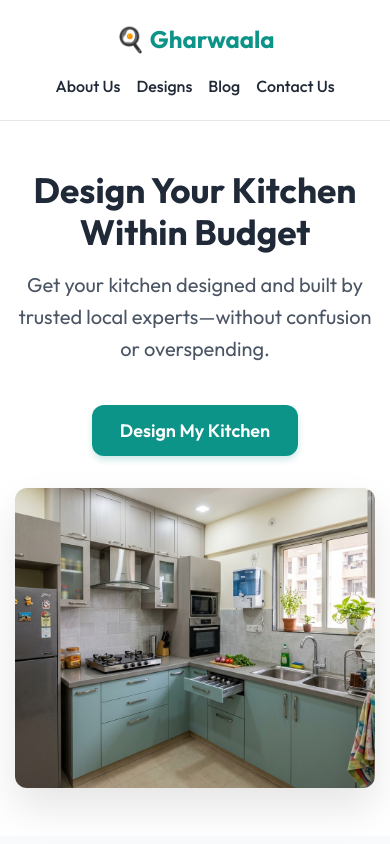
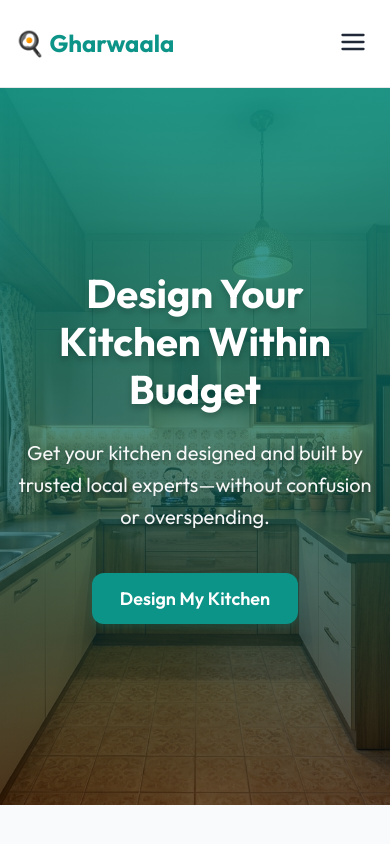
Before and after one commit to gharwaalahere/gharwaala, a website built with Vite: page index.html in a window 390 px wide. Shown: the top 844 px of the page. Built offline with nearby package versions, Linux system fonts and the light colour scheme; no server answers.

Commit message:
fixed navbar resposivity

```diff
--- a/index.html
+++ b/index.html
@@ -19,7 +19,10 @@
   <nav class="navbar">
     <div class="container nav-container">
       <a href="/" class="logo">🍳 Gharwaala</a>
-      <div class="nav-links">
+      <button class="menu-toggle" id="mobile-menu-btn" aria-label="Toggle navigation">
+        <svg viewBox="0 0 24 24" width="28" height="28" stroke="currentColor" stroke-width="2" fill="none" stroke-linecap="round" stroke-linejoin="round"><line x1="3" y1="12" x2="21" y2="12"></line><line x1="3" y1="6" x2="21" y2="6"></line><line x1="3" y1="18" x2="21" y2="18"></line></svg>
+      </button>
+      <div class="nav-links" id="nav-links">
         <a href="/about.html">About Us</a>
         <a href="/designs.html">Designs</a>
         <a href="/blog.html">Blog</a>
@@ -28,17 +31,14 @@
     </div>
   </nav>
 
-  <!-- 1. Hero Section -->
-  <header class="hero">
-    <div class="container hero-container">
-      <div class="hero-content">
+  <!-- 1. Full Width Hero Section -->
+  <header class="home-hero">
+    <div class="home-hero-overlay"></div>
+    <div class="container home-hero-container">
+      <div class="home-hero-content">
         <h1>Design Your Kitchen Within Budget</h1>
-        <p class="subtext">Get your kitchen designed and built by trusted local experts—without confusion or
-          overspending.</p>
+        <p class="subtext">Get your kitchen designed and built by trusted local experts—without confusion or overspending.</p>
         <button class="btn btn-primary cta-trigger">Design My Kitchen</button>
-      </div>
-      <div class="hero-media">
-        <img src="/hero_kitchen.png" alt="A clean, realistic modular kitchen" class="hero-img" loading="eager" />
       </div>
     </div>
   </header>
--- a/src/main.js
+++ b/src/main.js
@@ -13,7 +13,17 @@ if (supabaseUrl && supabaseAnonKey) {
 
 // Ensure DOM is fully loaded
 document.addEventListener('DOMContentLoaded', () => {
-  // 1. Modal Logic
+  // --- Mobile Menu Toggle ---
+  const mobileMenuBtn = document.getElementById('mobile-menu-btn');
+  const navLinks = document.getElementById('nav-links');
+
+  if(mobileMenuBtn && navLinks) {
+    mobileMenuBtn.addEventListener('click', () => {
+      navLinks.classList.toggle('active');
+    });
+  }
+
+  // --- Lead Form Modal Logic ---Logic
   const modal = document.getElementById('leadModal');
   const triggerBtns = document.querySelectorAll('.cta-trigger');
   const closeBtn = document.getElementById('closeModal');
--- a/src/style.css
+++ b/src/style.css
@@ -155,6 +155,50 @@
     object-fit: cover;
     height: 500px;
     width: 100%;
+  }
+
+  /* ================= Full Width Home Hero ================= */
+  .home-hero {
+    position: relative;
+    min-height: 85vh;
+    display: flex;
+    align-items: center;
+    background-image: url('/hero_kitchen_bg.png');
+    background-size: cover;
+    background-position: center;
+    background-repeat: no-repeat;
+  }
+
+  .home-hero-overlay {
+    position: absolute;
+    top: 0; left: 0; right: 0; bottom: 0;
+    background: linear-gradient(90deg, rgba(13, 148, 136, 0.95) 0%, rgba(13, 148, 136, 0.5) 50%, rgba(0,0,0,0.2) 100%);
+    z-index: 1;
+  }
+
+  .home-hero-container {
+    position: relative;
+    z-index: 2;
+    width: 100%;
+  }
+
+  .home-hero-content {
+    max-width: 650px;
+    color: #fff;
+  }
+
+  .home-hero-content h1 {
+    color: #fff;
+    margin-bottom: 1.5rem;
+    font-size: clamp(2.5rem, 6vw, 4.5rem);
+    text-shadow: 0 4px 6px rgba(0,0,0,0.2);
+  }
+
+  .home-hero-content .subtext {
+    font-size: 1.25rem;
+    margin-bottom: 2.5rem;
+    color: rgba(255, 255, 255, 0.95);
+    text-shadow: 0 2px 4px rgba(0,0,0,0.3);
   }
 
   /* ================= Trust Section ================= */
@@ -378,6 +422,16 @@
   .logo {
     text-decoration: none;
   }
+
+  .menu-toggle {
+    display: none; /* Hidden on desktop */
+    background: none;
+    border: none;
+    cursor: pointer;
+    color: var(--color-text);
+    padding: 0.5rem;
+  }
+
   .nav-links {
     display: flex;
     gap: 1.5rem;
@@ -438,6 +492,15 @@
       text-align: center !important;
     }
 
+    .home-hero-overlay {
+      background: linear-gradient(180deg, rgba(13, 148, 136, 0.9) 0%, rgba(0,0,0,0.5) 100%);
+    }
+
+    .home-hero-content {
+      text-align: center;
+      margin: 0 auto;
+    }
+
     .hero-img {
       height: 300px !important;
     }
@@ -447,14 +510,36 @@
     }
 
     .nav-container {
-      flex-direction: column;
-      gap: 1rem;
+      flex-direction: row;
+      justify-content: space-between;
+      align-items: center;
+      position: relative;
+    }
+
+    .menu-toggle {
+      display: block;
     }
 
     .nav-links {
-      flex-wrap: wrap;
-      justify-content: center;
-      gap: 1rem;
+      display: none; /* Hide by default on mobile */
+      position: absolute;
+      top: 100%;
+      left: 0;
+      width: 100%;
+      background: rgba(255, 255, 255, 0.98);
+      flex-direction: column;
+      padding: 1.5rem 0;
+      box-shadow: 0 10px 15px -3px rgba(0, 0, 0, 0.1);
+      border-bottom-left-radius: var(--border-radius);
+      border-bottom-right-radius: var(--border-radius);
+      border: 1px solid var(--color-border);
+      border-top: none;
+      text-align: center;
+      z-index: 40;
+    }
+
+    .nav-links.active {
+      display: flex;
     }
 
     .modal-content {
```
Also changed, not shown: about.html (+4 -1 lines), blog.html (+4 -1 lines), designs.html (+4 -1 lines), public/hero_kitchen_bg.png (added).
